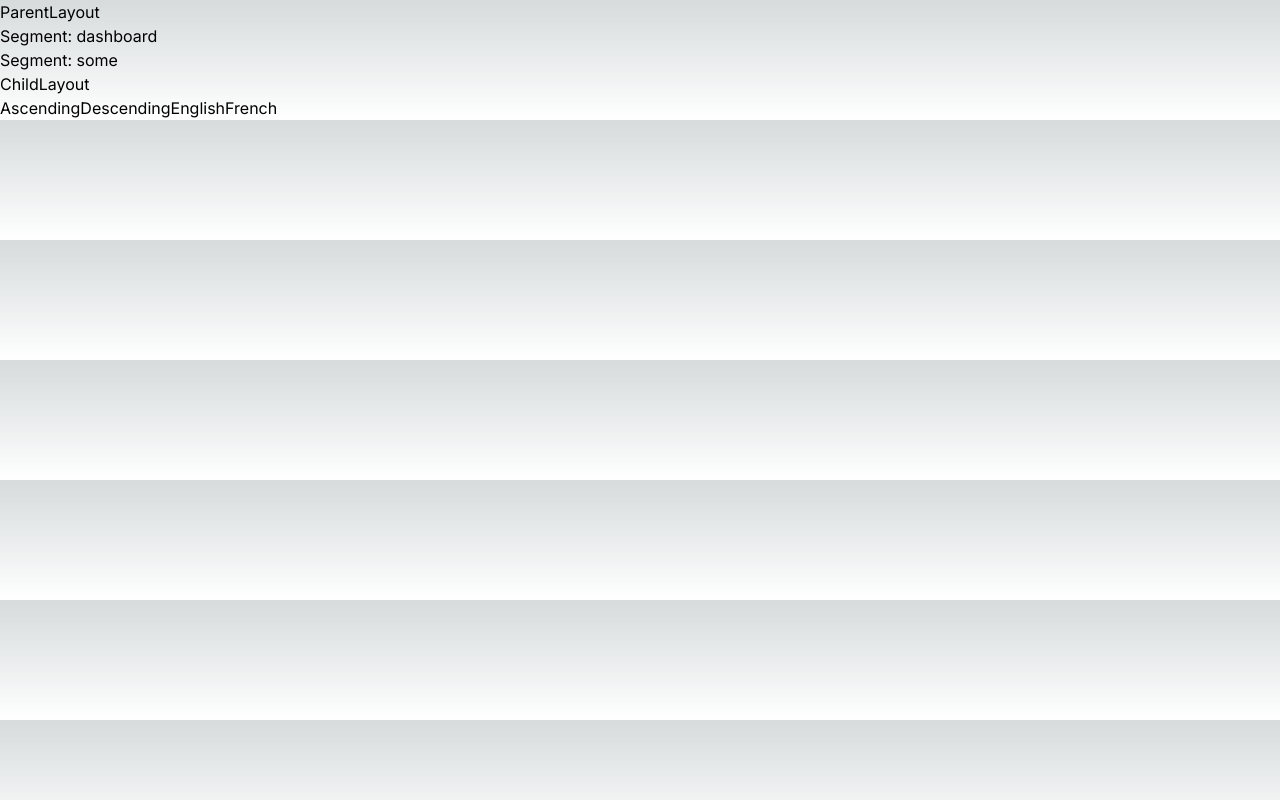
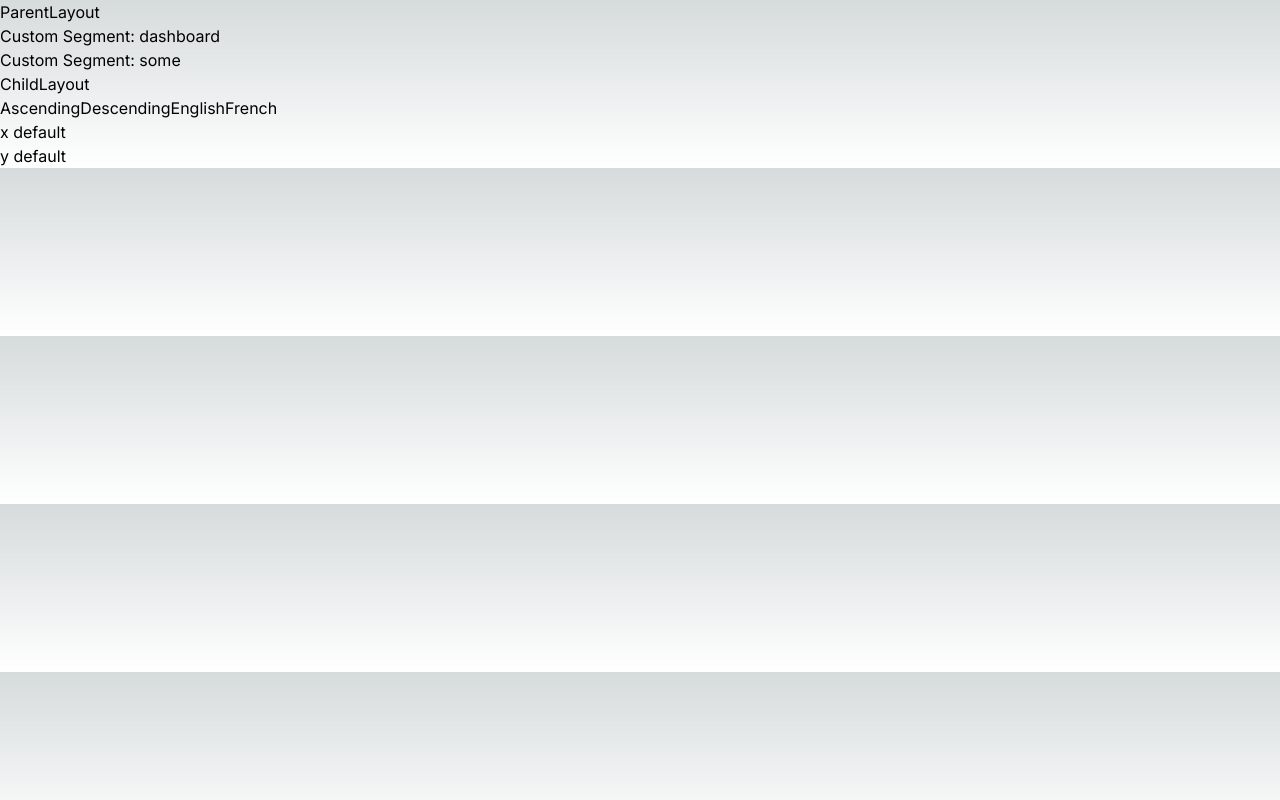
Before and after one commit to iLoveHanekawa/next14, a Next.js app: page /dashboard/some in a window 1280 px wide. Built offline with nearby package versions, Linux system fonts and the light colour scheme.

Commit message:
parallel routes and slots

```diff
--- a/src/app/components/LayoutSegments.tsx
+++ b/src/app/components/LayoutSegments.tsx
@@ -3,10 +3,10 @@
 import { useSelectedLayoutSegments } from "next/navigation"
 
 export const LayoutSegments: React.FC<{}> = () => {
-    const segments = useSelectedLayoutSegments();
+    const dashboardSegments = useSelectedLayoutSegments();
     return <ul>
-        {segments.map((segment: string, index: number) => {
-            return <li key={index}>Segment: {segment}</li>
+        {dashboardSegments.map((segment: string, index: number) => {
+            return <li key={index}>Custom Segment: {segment}</li>
         })}
     </ul>
 }
--- /dev/null
+++ b/src/app/dashboard/@x/default.tsx
@@ -0,0 +1,5 @@
+export default function Default() {
+    return <div>
+        x default
+    </div>
+}
--- /dev/null
+++ b/src/app/dashboard/@x/page.tsx
@@ -0,0 +1,9 @@
+import Link from "next/link";
+
+export default function Page(): JSX.Element {
+    return <div className="text-green-500">
+        <Link href='/dashboard/xa'>goto xa</Link>
+        <br />
+        <Link href='/dashboard/xb'>goto xb</Link>
+    </div>
+}
--- /dev/null
+++ b/src/app/dashboard/@x/xa/page.tsx
@@ -0,0 +1,3 @@
+export default function Page(): JSX.Element {
+    return <div>xa page</div>
+}
--- /dev/null
+++ b/src/app/dashboard/@x/xb/page.tsx
@@ -0,0 +1,3 @@
+export default function Page(): JSX.Element {
+    return <div>xb page</div>
+}
--- /dev/null
+++ b/src/app/dashboard/@y/default.tsx
@@ -0,0 +1,5 @@
+export default function Default(): JSX.Element {
+    return <div>
+        y default
+    </div>
+}
--- /dev/null
+++ b/src/app/dashboard/@y/page.tsx
@@ -0,0 +1,9 @@
+import Link from "next/link";
+
+export default function Page(): JSX.Element {
+    return <div className="text-red-500">
+        <Link href='/dashboard/ya'>goto ya</Link>
+        <br />
+        <Link href='/dashboard/yb'>goto yb</Link>
+    </div>
+}
--- /dev/null
+++ b/src/app/dashboard/@y/ya/page.tsx
@@ -0,0 +1,3 @@
+export default function Page(): JSX.Element {
+    return <div>ya page</div>
+}
--- /dev/null
+++ b/src/app/dashboard/@y/yb/page.tsx
@@ -0,0 +1,5 @@
+export default function Page(): JSX.Element {
+    return <div>
+        yb page
+    </div>
+}
--- /dev/null
+++ b/src/app/dashboard/default.tsx
@@ -0,0 +1,3 @@
+export default function Default() {
+    return <div>Dashboard default</div>
+}
--- a/src/app/dashboard/layout.tsx
+++ b/src/app/dashboard/layout.tsx
@@ -1,10 +1,21 @@
+'use client'
+
+import { useSelectedLayoutSegments } from "next/navigation"
+import React from "react"
+
 type DashLayoutProps = Readonly<{
     children: React.ReactNode
+    x: React.ReactNode
+    y: React.ReactNode
 }>
 
-export default function DashLayout({ children }: DashLayoutProps): JSX.Element {
+export default function DashLayout({ children, x, y }: DashLayoutProps): JSX.Element {
+    const segs = useSelectedLayoutSegments('x');
+    console.log({ segs });
     return <div>
         <div>ChildLayout</div>
         {children}
+        {x}
+        {y}
     </div>
 }
--- a/src/app/layout.tsx
+++ b/src/app/layout.tsx
@@ -15,6 +15,7 @@ export default function RootLayout({
 }: Readonly<{
   children: React.ReactNode;
 }>) {
+
   return (
     <html lang="en">
       <body className={inter.className}>
```
